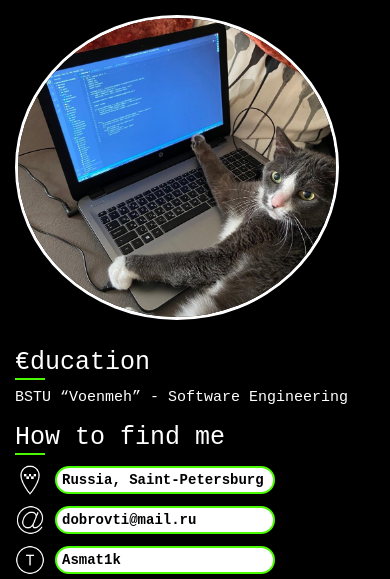
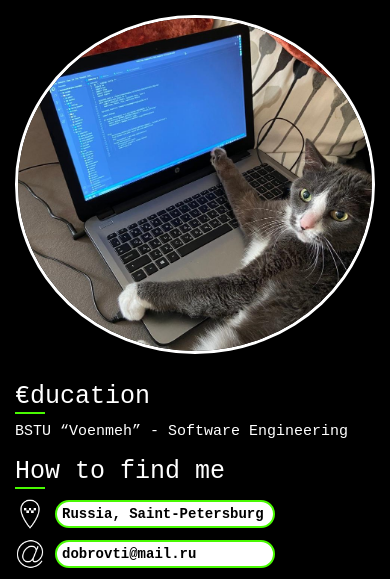
Before and after one commit to Asmat1k/rsschool-cv, a plain HTML site: page index.html in a window 390 px wide. Shown: the top 579 px of the page. Drawn offline with Linux system fonts and the light colour scheme; a web font is replaced by a local one.

Commit message:
fix: avatar fixed

```diff
--- a/css/style.css
+++ b/css/style.css
@@ -286,7 +286,10 @@ a {
       width: 100%; }
       .main-wrapper .left-section .left-section__photo {
         margin: 0;
-        width: 90%; }
+        width: 100%; }
+        .main-wrapper .left-section .left-section__photo .photo {
+          width: 100%;
+          border-radius: 50%; }
       .main-wrapper .left-section .left-section__info {
         margin: 20px 0; }
       .main-wrapper .left-section .left-section__skills {
```
